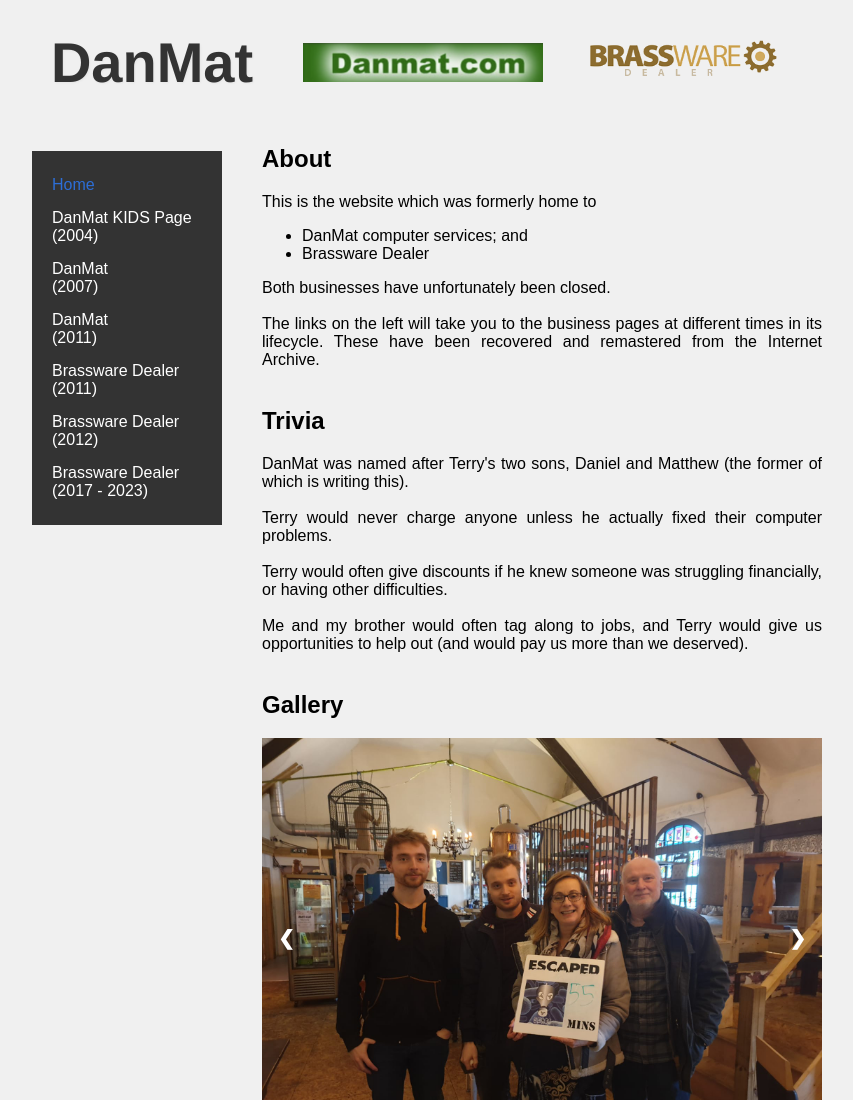
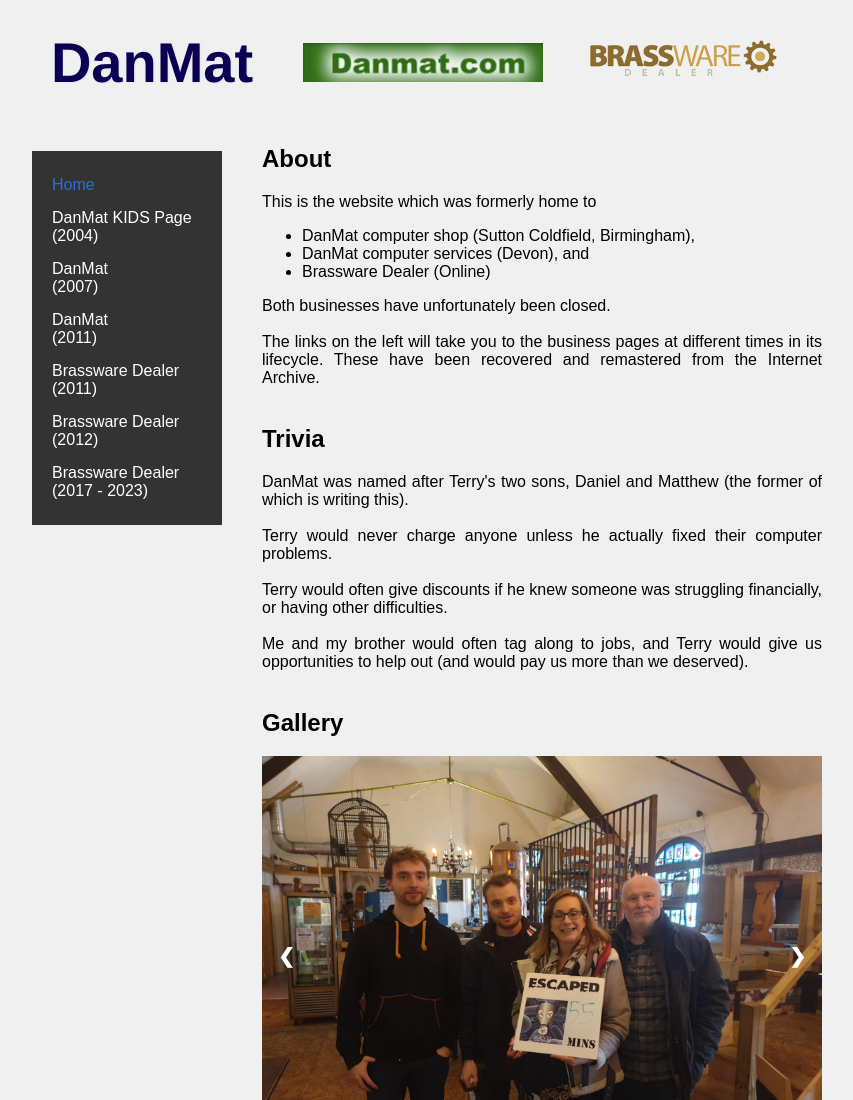
Before and after one commit to danman966/danman966.github.io, a plain HTML site: page index.html in a window 1280 px wide. Shown: the top 1100 px of the page, without its empty margins (218-1071 px from the left). Drawn offline with Linux system fonts and the light colour scheme.

Commit message:
minor changes

```diff
--- a/index.html
+++ b/index.html
@@ -32,8 +32,9 @@
                 This is the website which was formerly home to
 
             <ul>
-                <li> DanMat computer services; and</li>
-                <li> Brassware Dealer</li>
+                <li> DanMat computer shop (Sutton Coldfield, Birmingham),</li>
+                <li> DanMat computer services (Devon), and</li>
+                <li> Brassware Dealer (Online)</li>
             </ul>
 
                 Both businesses have unfortunately been closed.
--- a/styles.css
+++ b/styles.css
@@ -78,11 +78,12 @@ section {
 
 h1 {
     font-size: 3.5em;
-    color: #333;
+    color: #0a0152;
     text-shadow: 1px 1px 2px rgba(150, 150, 150, 0.1);
     font-family: 'Helvetica Neue', sans-serif;
     background-color: transparent;
     padding: 10px 0;
+    font-weight: 901;
     margin: 20px 0;
 }
 
```
